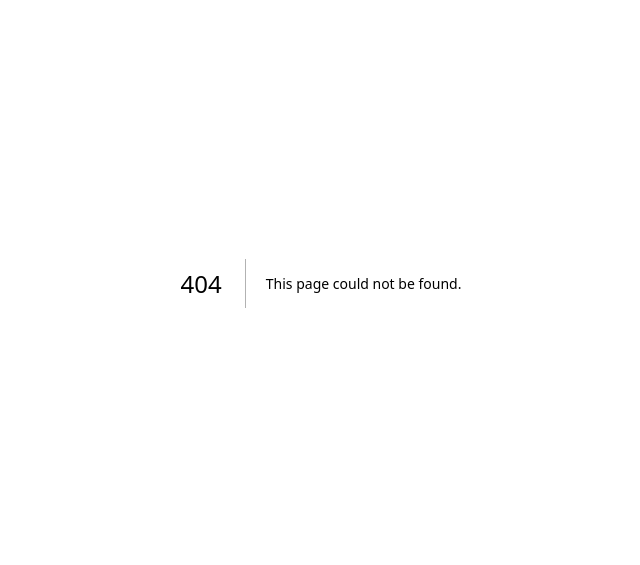
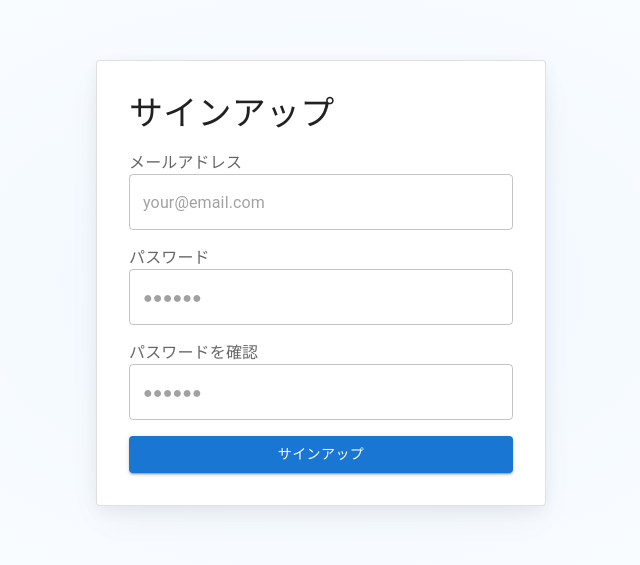
Before and after one commit to ogatakatsuya/HackU2025-fe, a Next.js app: page /signup in a window 1280 px wide. Before the commit this address had no page. Shown: the part 117-682 px from the top of the page, without its empty margins (319-959 px from the left). Built offline with nearby package versions, Linux system fonts and the light colour scheme.

Commit message:
ツールバーとサインアップ画面の実装

```diff
--- a/package.json
+++ b/package.json
@@ -11,6 +11,10 @@
     "precommit": "pnpm lint && pnpm format"
   },
   "dependencies": {
+    "@emotion/react": "^11.14.0",
+    "@emotion/styled": "^11.14.0",
+    "@mui/icons-material": "^6.4.6",
+    "@mui/material": "^6.4.6",
     "next": "15.0.3",
     "react": "19.0.0-rc-66855b96-20241106",
     "react-dom": "19.0.0-rc-66855b96-20241106"
--- /dev/null
+++ b/src/app/signup/layout.tsx
@@ -0,0 +1,12 @@
+import type { Metadata } from "next";
+import type React from "react";
+
+export const metadata: Metadata = {
+	title: "サインアップ",
+};
+
+export default function Layout({
+	children,
+}: Readonly<{ children: React.ReactNode }>) {
+	return <>{children}</>;
+}
--- /dev/null
+++ b/src/app/signup/page.tsx
@@ -0,0 +1,190 @@
+"use client";
+
+import {
+	Box,
+	Button,
+	FormControl,
+	FormLabel,
+	Stack,
+	styled,
+	TextField,
+	Typography,
+} from "@mui/material";
+import MuiCard from "@mui/material/Card";
+import { useRouter } from "next/navigation";
+import React from "react";
+
+const Card = styled(MuiCard)(({ theme }) => ({
+	display: "flex",
+	flexDirection: "column",
+	alignSelf: "center",
+	width: "100%",
+	overflow: "auto",
+	padding: theme.spacing(4),
+	gap: theme.spacing(2),
+	margin: "auto",
+	boxShadow:
+		"hsla(220, 30%, 5%, 0.05) 0px 5px 15px 0px, hsla(220, 25%, 10%, 0.05) 0px 15px 35px -5px",
+	[theme.breakpoints.up("sm")]: {
+		width: "450px",
+	},
+	...theme.applyStyles("dark", {
+		boxShadow:
+			"hsla(220, 30%, 5%, 0.5) 0px 5px 15px 0px, hsla(220, 25%, 10%, 0.08) 0px 15px 35px -5px",
+	}),
+}));
+
+const SignUpContainer = styled(Stack)(({ theme }) => ({
+	height: "calc((1 - var(--template-frame-height, 0)) * 100dvh)",
+	minHeight: "100%",
+	padding: theme.spacing(2),
+	[theme.breakpoints.up("sm")]: {
+		padding: theme.spacing(4),
+	},
+	"&::before": {
+		content: '""',
+		display: "block",
+		position: "absolute",
+		zIndex: -1,
+		inset: 0,
+		backgroundImage:
+			"radial-gradient(ellipse at 50% 50%, hsl(210, 100%, 97%), hsl(0, 0%, 100%))",
+		backgroundRepeat: "no-repeat",
+		...theme.applyStyles("dark", {
+			backgroundImage:
+				"radial-gradient(at 50% 50%, hsla(210, 100%, 16%, 0.5), hsl(220, 30%, 5%))",
+		}),
+	},
+}));
+
+function Page() {
+	const [emailError, setEmailError] = React.useState(false);
+	const [emailErrorMessage, setEmailErrorMessage] = React.useState("");
+	const [passwordError, setPasswordError] = React.useState(false);
+	const [passwordErrorMessage, setPasswordErrorMessage] = React.useState("");
+	const [confirmPasswordError, setConfirmPasswordError] = React.useState(false);
+	const [confirmPasswordErrorMessage, setConfirmPasswordErrorMessage] =
+		React.useState("");
+
+	const router = useRouter();
+
+	const validateInputs = () => {
+		const email = document.getElementById("email") as HTMLInputElement;
+		const password = document.getElementById("password") as HTMLInputElement;
+		const confirmPassword = document.getElementById(
+			"confirm-password",
+		) as HTMLInputElement;
+
+		let isValid = true;
+
+		if (!email.value || !/\S+@\S+\.\S+/.test(email.value)) {
+			setEmailError(true);
+			setEmailErrorMessage("有効なメールアドレスを入力してください");
+			isValid = false;
+		} else {
+			setEmailError(false);
+			setEmailErrorMessage("");
+		}
+
+		if (!password.value || password.value.length < 6) {
+			setPasswordError(true);
+			setPasswordErrorMessage("パスワードは6文字以上で入力してください");
+			isValid = false;
+		} else {
+			setPasswordError(false);
+			setPasswordErrorMessage("");
+		}
+
+		if (!confirmPassword.value || confirmPassword.value !== password.value) {
+			setConfirmPasswordError(true);
+			setConfirmPasswordErrorMessage("パスワードが一致しません");
+			isValid = false;
+		} else {
+			setConfirmPasswordError(false);
+			setConfirmPasswordErrorMessage("");
+		}
+
+		return isValid;
+	};
+
+	const handleSubmit = (event: React.FormEvent<HTMLFormElement>) => {
+		if (emailError || passwordError || confirmPasswordError) {
+			event.preventDefault();
+			return;
+		}
+		const data = new FormData(event.currentTarget);
+	};
+
+	return (
+		<SignUpContainer direction="column" justifyContent="space-between">
+			<Card variant="outlined">
+				<Typography component="h1" variant="h4">
+					サインアップ
+				</Typography>
+				<Box
+					component="form"
+					onSubmit={handleSubmit}
+					sx={{ display: "flex", flexDirection: "column", gap: 2 }}
+				>
+					<FormControl>
+						<FormLabel htmlFor="email">メールアドレス</FormLabel>
+						<TextField
+							required
+							fullWidth
+							id="email"
+							placeholder="your@email.com"
+							name="email"
+							autoComplete="email"
+							variant="outlined"
+							error={emailError}
+							helperText={emailErrorMessage}
+							color={emailError ? "error" : "primary"}
+						/>
+					</FormControl>
+					<FormControl>
+						<FormLabel htmlFor="password">パスワード</FormLabel>
+						<TextField
+							required
+							fullWidth
+							name="password1"
+							placeholder="●●●●●●"
+							type="password"
+							id="password"
+							autoComplete="new-password"
+							variant="outlined"
+							error={passwordError}
+							helperText={passwordErrorMessage}
+							color={passwordError ? "error" : "primary"}
+						/>
+					</FormControl>
+					<FormControl>
+						<FormLabel htmlFor="confirm-password">パスワードを確認</FormLabel>
+						<TextField
+							required
+							fullWidth
+							name="password2"
+							placeholder="●●●●●●"
+							type="password"
+							id="confirm-password"
+							autoComplete="current-password"
+							variant="outlined"
+							error={confirmPasswordError}
+							helperText={confirmPasswordErrorMessage}
+							color={confirmPasswordError ? "error" : "primary"}
+						/>
+					</FormControl>
+					<Button
+						type="submit"
+						fullWidth
+						variant="contained"
+						onClick={validateInputs}
+					>
+						サインアップ
+					</Button>
+				</Box>
+			</Card>
+		</SignUpContainer>
+	);
+}
+
+export default Page;
```
Also changed, not shown: src/app/page.tsx (+22 -5 lines), src/components/AccountButton.tsx (added, +36 -0 lines), 1 other file (tests, documents, lock files or other folders).
